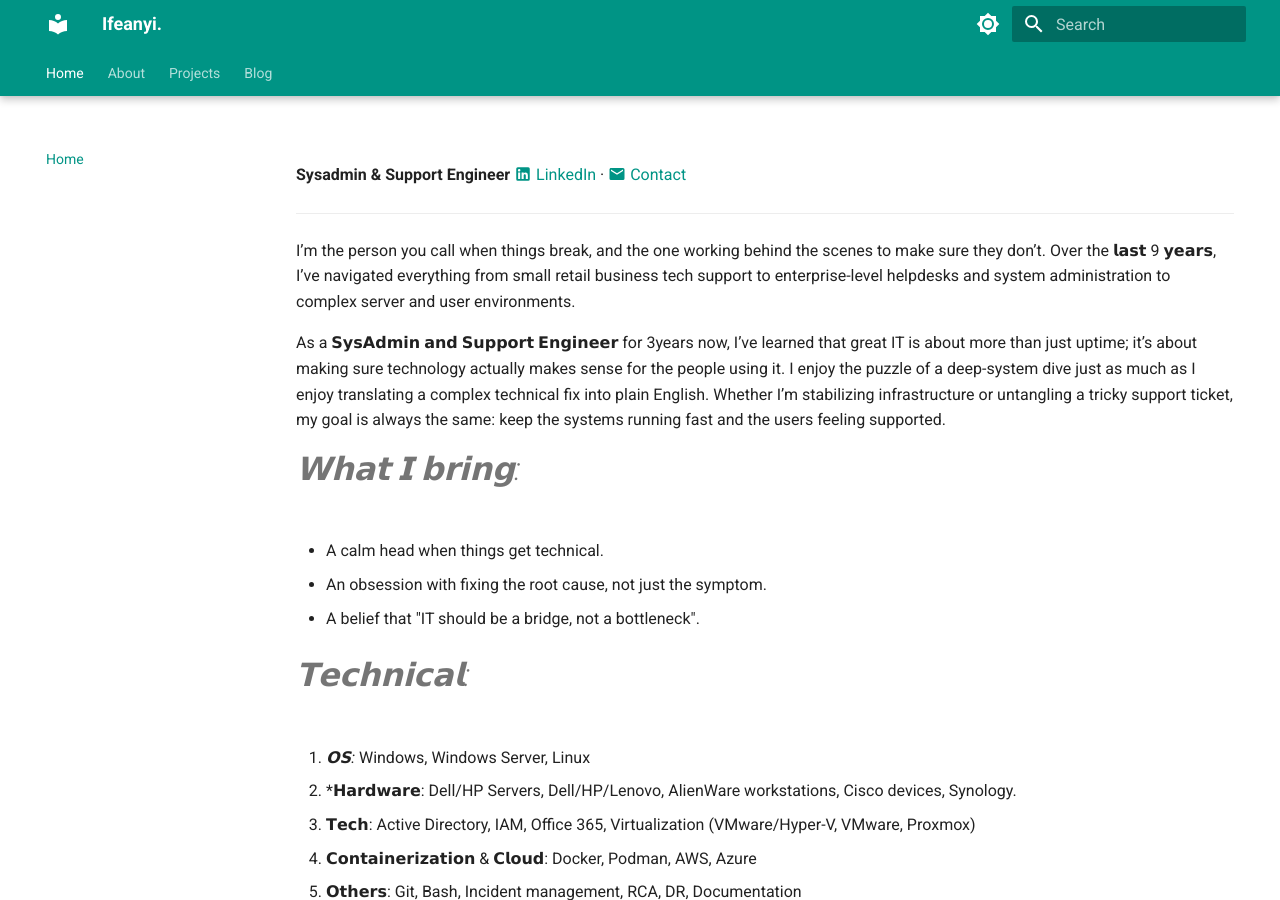
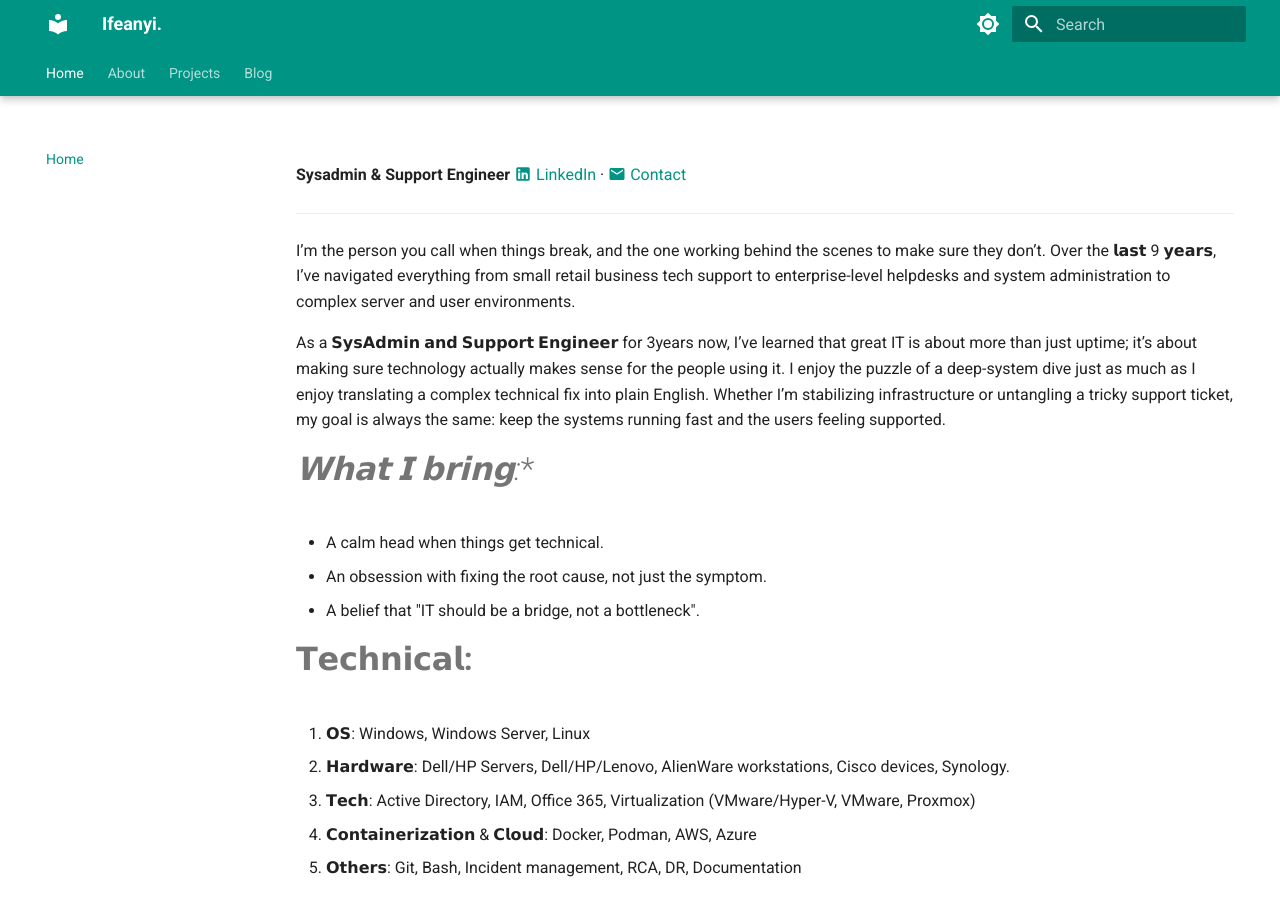
Before and after one commit to Ifeanyi-Asonye/Mysite, an MkDocs documentation site: the page built from docs/index.md, in a window 1280 px wide and 900 px high. Built offline with MkDocs 1.6.1 and Material for MkDocs 9.7.7, drawn with Linux system fonts in a browser that asks for light colours.

```diff
--- a/docs/index.md
+++ b/docs/index.md
@@ -11,28 +11,16 @@ I’m the person you call when things break, and the one working behind the scen
 
 As a 𝗦𝘆𝘀𝗔𝗱𝗺𝗶𝗻 𝗮𝗻𝗱 𝗦𝘂𝗽𝗽𝗼𝗿𝘁 𝗘𝗻𝗴𝗶𝗻𝗲𝗲𝗿 for 3years now, I’ve learned that great IT is about more than just uptime; it’s about making sure technology actually makes sense for the people using it. I enjoy the puzzle of a deep-system dive just as much as I enjoy translating a complex technical fix into plain English. Whether I’m stabilizing infrastructure or untangling a tricky support ticket, my goal is always the same: keep the systems running fast and the users feeling supported.
 
-
-
-# *𝗪𝗵𝗮𝘁 𝗜 𝗯𝗿𝗶𝗻𝗴:*
-
+# *𝗪𝗵𝗮𝘁 𝗜 𝗯𝗿𝗶𝗻𝗴:**
 - A calm head when things get technical.
-
 - An obsession with fixing the root cause, not just the symptom.
-
 - A belief that "IT should be a bridge, not a bottleneck".
 
-
-
-# *𝗧𝗲𝗰𝗵𝗻𝗶𝗰𝗮𝗹:*
-
-1. *𝗢𝗦:* Windows, Windows Server, Linux
-
-2. *𝗛𝗮𝗿𝗱𝘄𝗮𝗿𝗲: Dell/HP Servers, Dell/HP/Lenovo, AlienWare workstations,  Cisco devices, Synology.
-
+# **𝗧𝗲𝗰𝗵𝗻𝗶𝗰𝗮𝗹:**
+1. 𝗢𝗦: Windows, Windows Server, Linux
+2. 𝗛𝗮𝗿𝗱𝘄𝗮𝗿𝗲: Dell/HP Servers, Dell/HP/Lenovo, AlienWare workstations,  Cisco devices, Synology.
 3. 𝗧𝗲𝗰𝗵: Active Directory, IAM,  Office 365, Virtualization (VMware/Hyper-V, VMware, Proxmox)
-
 4. 𝗖𝗼𝗻𝘁𝗮𝗶𝗻𝗲𝗿𝗶𝘇𝗮𝘁𝗶𝗼𝗻 & 𝗖𝗹𝗼𝘂𝗱: Docker, Podman, AWS, Azure
-
 5. 𝗢𝘁𝗵𝗲𝗿𝘀: Git, Bash, Incident management, RCA, DR, Documentation
 
 ---
```
